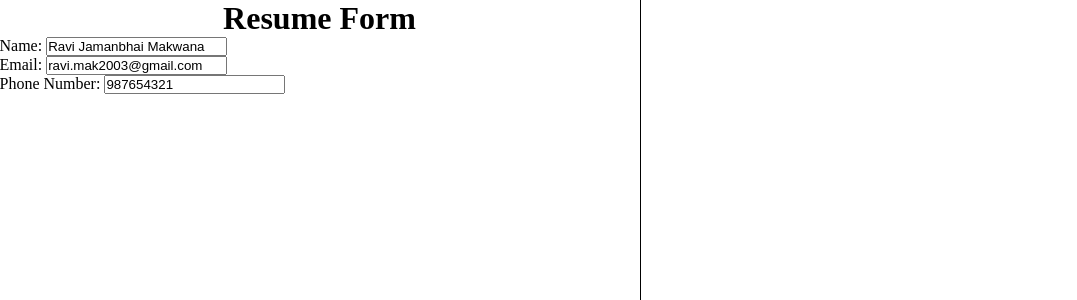
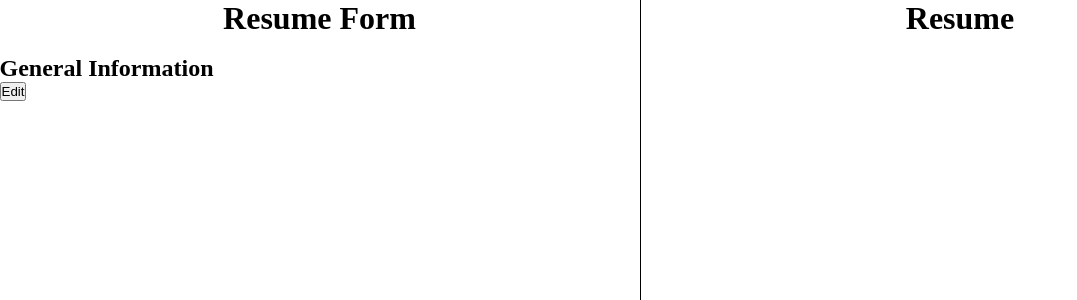
Before and after one commit to RaviJM/cv-maker, a React (Vite) app in the folder cv-maker-react/: page / in a window 1280 px wide. Shown: the top 300 px of the page, without its empty margins (0-1077 px from the left). Built offline with nearby package versions, Linux system fonts and the light colour scheme.

Commit message:
toggle visibility for edit-tbn and gen-info-form

```diff
--- a/cv-maker-react/src/components/Container.jsx
+++ b/cv-maker-react/src/components/Container.jsx
@@ -6,12 +6,15 @@ import { useState } from "react";
 function Container() {
   const [formData, setFormData] = useState({});
 
-  //   make a function that is passed to child and that calls setter function for while data (so that <Resume> updates! The function should be called upon submission of form so that Resume is only updated upon trigger)
+  // responsible for updating whole data for parent component (to rerender all its child components)
+  function handleSetData(data) {
+    setFormData(data);
+  }
 
   return (
     <div className="container">
-      <ResumeForm />
-      {/* <Resume /> */}
+      <ResumeForm onSetData={handleSetData} />
+      <Resume formData={formData} />
     </div>
   );
 }
--- a/cv-maker-react/src/components/GeneralInformationForm.jsx
+++ b/cv-maker-react/src/components/GeneralInformationForm.jsx
@@ -1,7 +1,20 @@
 function GeneralInformationForm(props) {
+  function handleFormSubmit(e) {
+    e.preventDefault();
+    let name = document.querySelector("#name").value;
+    let email = document.querySelector("#email").value;
+    let phoneNumber = document.querySelector("#phoneNumber").value;
+
+    let data = { name: name, email: email, phoneNumber: phoneNumber };
+
+    props.onSetData(data);
+
+    props.handleFormVisibility();
+  }
+
   return (
     <div>
-      <form>
+      <form onSubmit={handleFormSubmit}>
         <label htmlFor="name">Name: </label>
         <input
           id="name"
@@ -9,6 +22,7 @@ function GeneralInformationForm(props) {
           type="text"
           value={props.data.name}
           onChange={props.handleChange}
+          autoComplete="on"
         ></input>
         <br></br>
 
@@ -19,6 +33,7 @@ function GeneralInformationForm(props) {
           type="email"
           value={props.data.email}
           onChange={props.handleChange}
+          autoComplete="on"
         ></input>
         <br></br>
 
@@ -29,8 +44,11 @@ function GeneralInformationForm(props) {
           type="number"
           value={props.data.phoneNumber}
           onChange={props.handleChange}
+          autoComplete="on"
         ></input>
         <br></br>
+
+        <button type="submit">Submit</button>
       </form>
     </div>
   );
--- a/cv-maker-react/src/components/Resume.jsx
+++ b/cv-maker-react/src/components/Resume.jsx
@@ -4,8 +4,9 @@ function Resume(props) {
   return (
     <div className="resume">
       <h1>Resume</h1>
-      <h2>{props.data.name}</h2>
-      <h3>{props.data.email}</h3>
+      <h2>{props.formData.name}</h2>
+      <h3>{props.formData.email}</h3>
+      <h4>{props.formData.phoneNumber}</h4>
     </div>
   );
 }
--- a/cv-maker-react/src/components/ResumeForm.jsx
+++ b/cv-maker-react/src/components/ResumeForm.jsx
@@ -7,6 +7,18 @@ function ResumeForm(props) {
   const [email, setEmail] = useState("ravi.mak2003@gmail.com");
   const [phoneNumber, setPhoneNumber] = useState("987654321");
 
+  const [isVisibleForm, setIsVisibleForm] = useState(false);
+
+  function handleFormVisibility() {
+    setIsVisibleForm(!isVisibleForm);
+  }
+
+  // responsible for calling setter function that updates whole data for parent component (to rerender all its child components and ultimately Resume)
+  const onSetData = (data) => {
+    props.onSetData(data);
+  };
+
+  // responsible for updating inputs of ResumeForm
   function handleChange(e) {
     switch (e.target.id) {
       case "name":
@@ -15,8 +27,8 @@ function ResumeForm(props) {
       case "email":
         setEmail(e.target.value);
         break;
-      case "email":
-        setEmail(e.target.value);
+      case "phoneNumber":
+        setPhoneNumber(e.target.value);
         break;
     }
   }
@@ -26,7 +38,32 @@ function ResumeForm(props) {
   return (
     <div className="resume-form">
       <h1>Resume Form</h1>
-      <GeneralInformationForm data={data} handleChange={handleChange} />
+      <br></br>
+
+      <div className="general-information-container section-container">
+        <div className="general-information-heading-container">
+          <h2>General Information</h2>
+          {!isVisibleForm && (
+            <button
+              className="edit-button"
+              id="general-information-edit-button"
+              onClick={handleFormVisibility}
+            >
+              Edit
+            </button>
+          )}
+        </div>
+        {isVisibleForm && (
+          <div className="general-information-form-container">
+            <GeneralInformationForm
+              data={data}
+              handleChange={handleChange}
+              onSetData={onSetData}
+              handleFormVisibility={handleFormVisibility}
+            />
+          </div>
+        )}
+      </div>
     </div>
   );
 }
```
